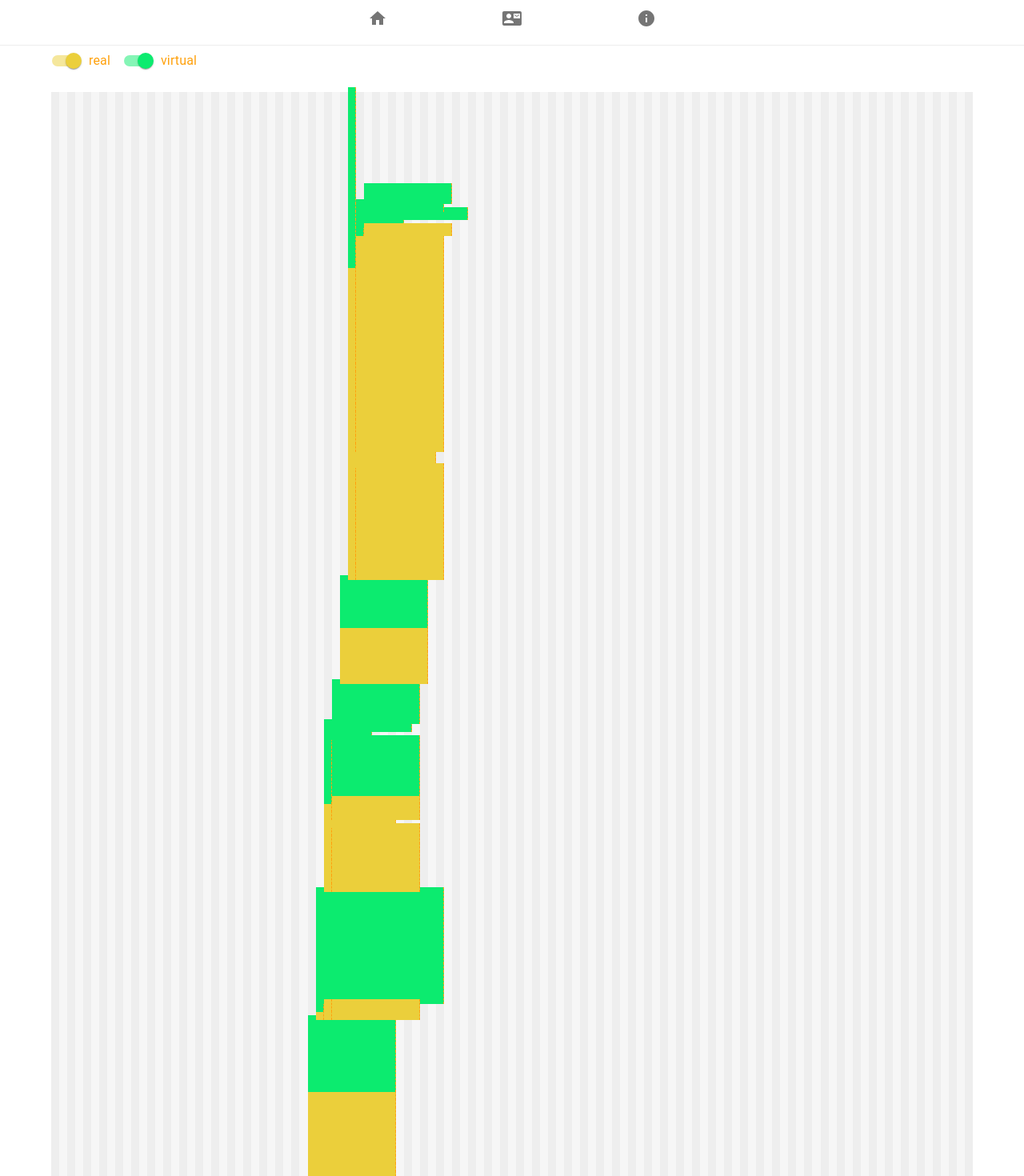
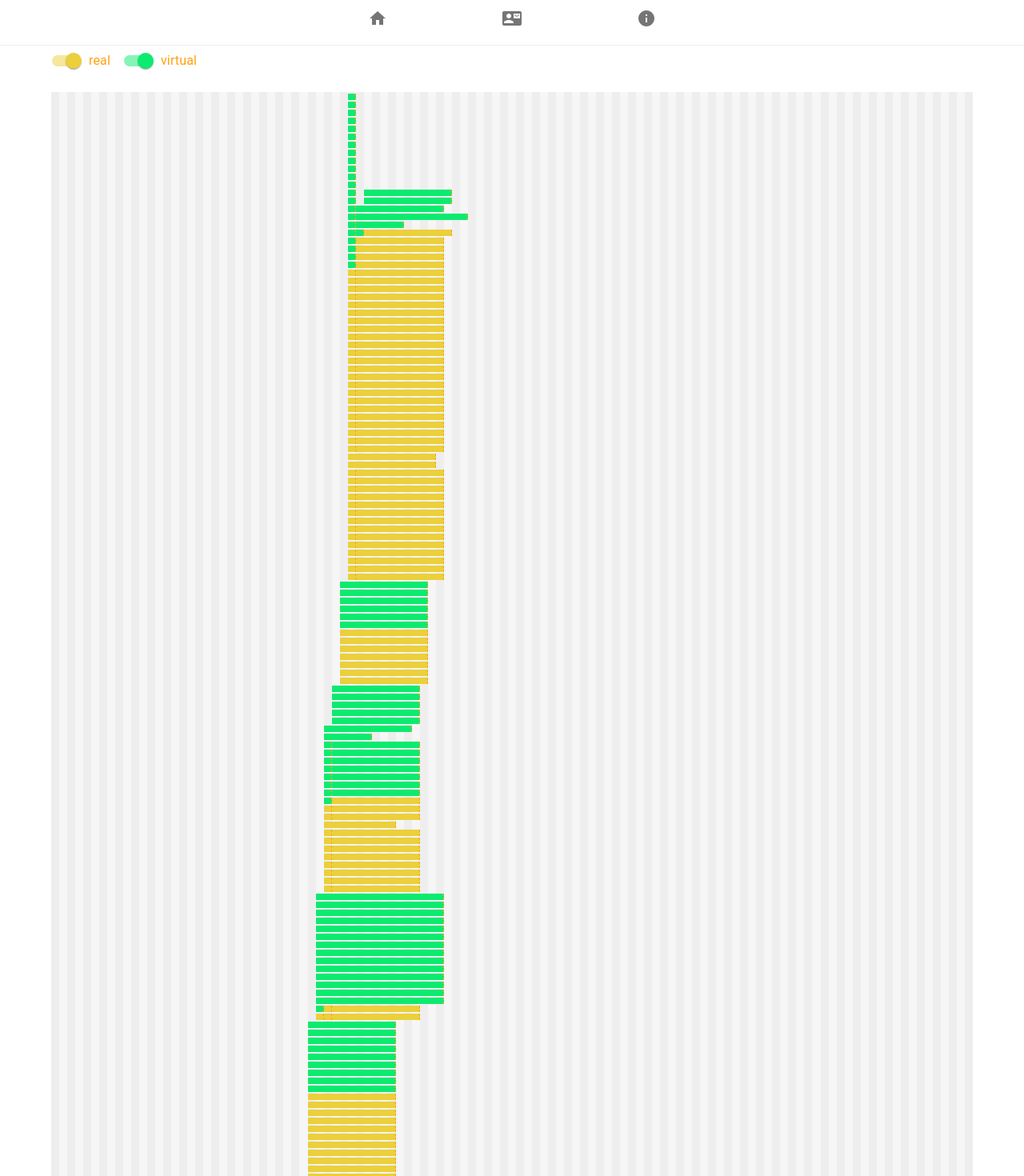
Before and after one commit to d-kuznetsov/cranach-timeline, a Next.js app: page / in a window 1280 px wide. Shown: the top 1470 px of the page at 80% size. Built offline with nearby package versions, Linux system fonts and the light colour scheme.

Commit message:
reducere line height

```diff
--- a/src/components/TimeLine/TimeLine.module.scss
+++ b/src/components/TimeLine/TimeLine.module.scss
@@ -9,8 +9,7 @@
 }
 
 .year {
-  flex-grow: 1;
-  flex-shrink: 0;
+  flex: 1;
   display: flex;
   flex-direction: column-reverse;
   position: relative;
@@ -27,6 +26,6 @@
   position: absolute;
   z-index: 2;
   font-size: 10px;
-  height: 16px;
+  height: 8px;
   cursor: pointer;
 }
```
